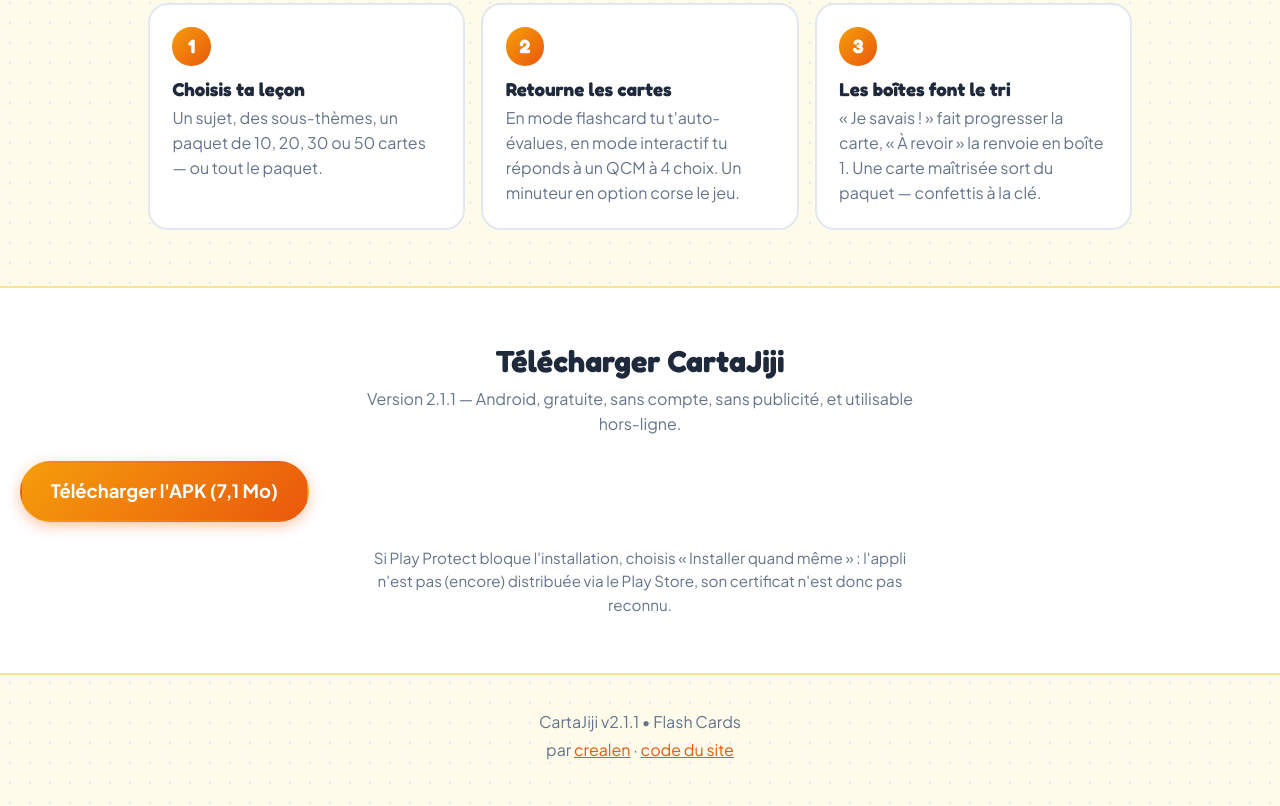
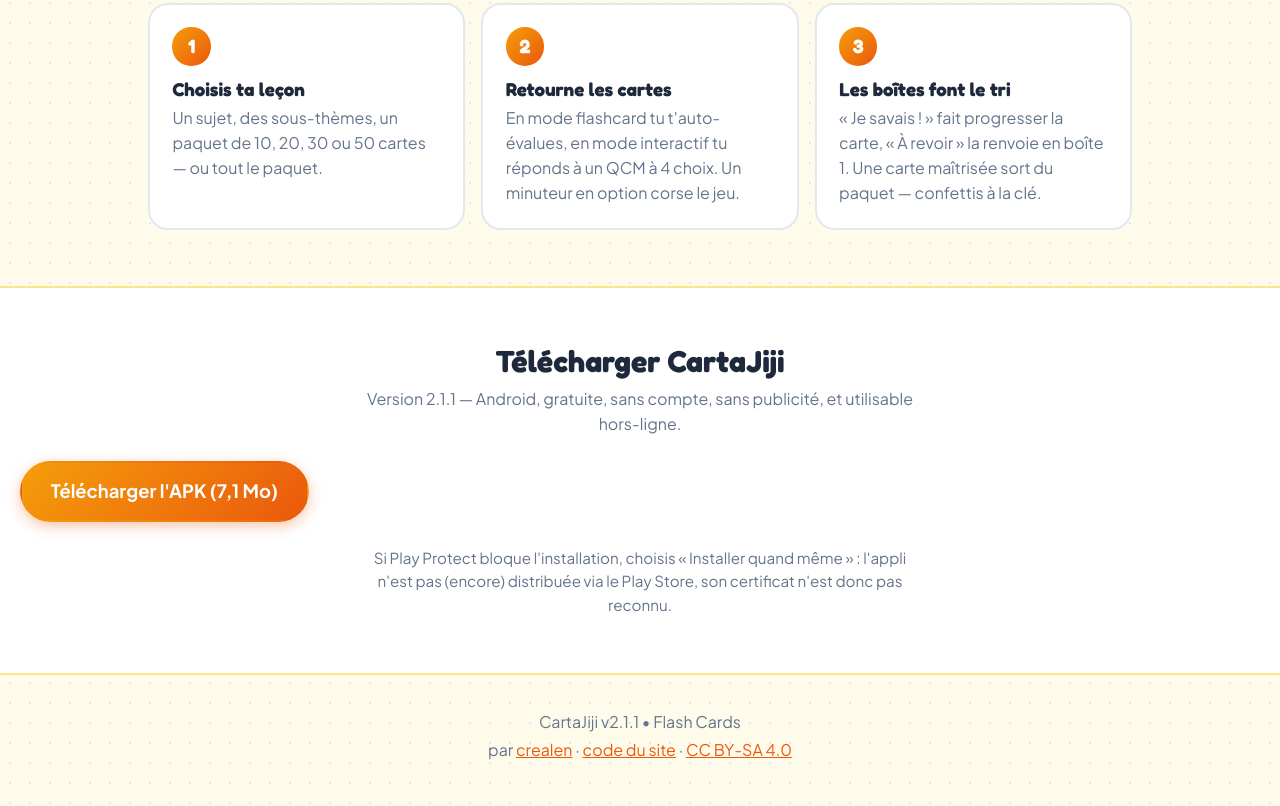
Before and after one commit to Ratithoglys/CartaJiji-site, a plain HTML site: page index.html in a window 1280 px wide. Shown: the part 2407-3213 px from the top of the page. Drawn offline with Linux system fonts and the light colour scheme.

Commit message:
Licence CC BY-SA 4.0 (+ mention dans le pied de page)

```diff
--- a/index.html
+++ b/index.html
@@ -195,7 +195,7 @@
 
 <footer>
   <p>CartaJiji v2.1.1 • Flash Cards</p>
-  <p>par <a href="https://crealen.com">crealen</a> · <a href="https://github.com/Ratithoglys/CartaJiji-site">code du site</a></p>
+  <p>par <a href="https://crealen.com">crealen</a> · <a href="https://github.com/Ratithoglys/CartaJiji-site">code du site</a> · <a href="LICENSE">CC BY-SA 4.0</a></p>
 </footer>
 
 <script src="app.js"></script>
```
Also changed, not shown: 2 other files.
